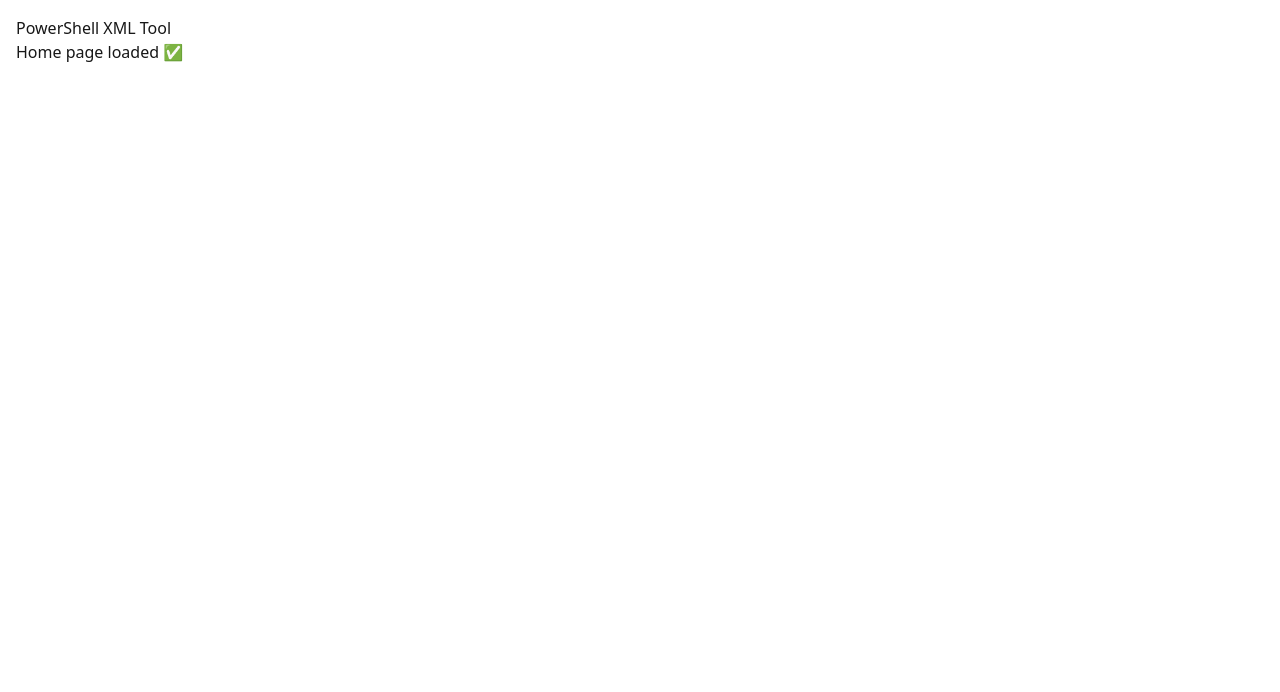
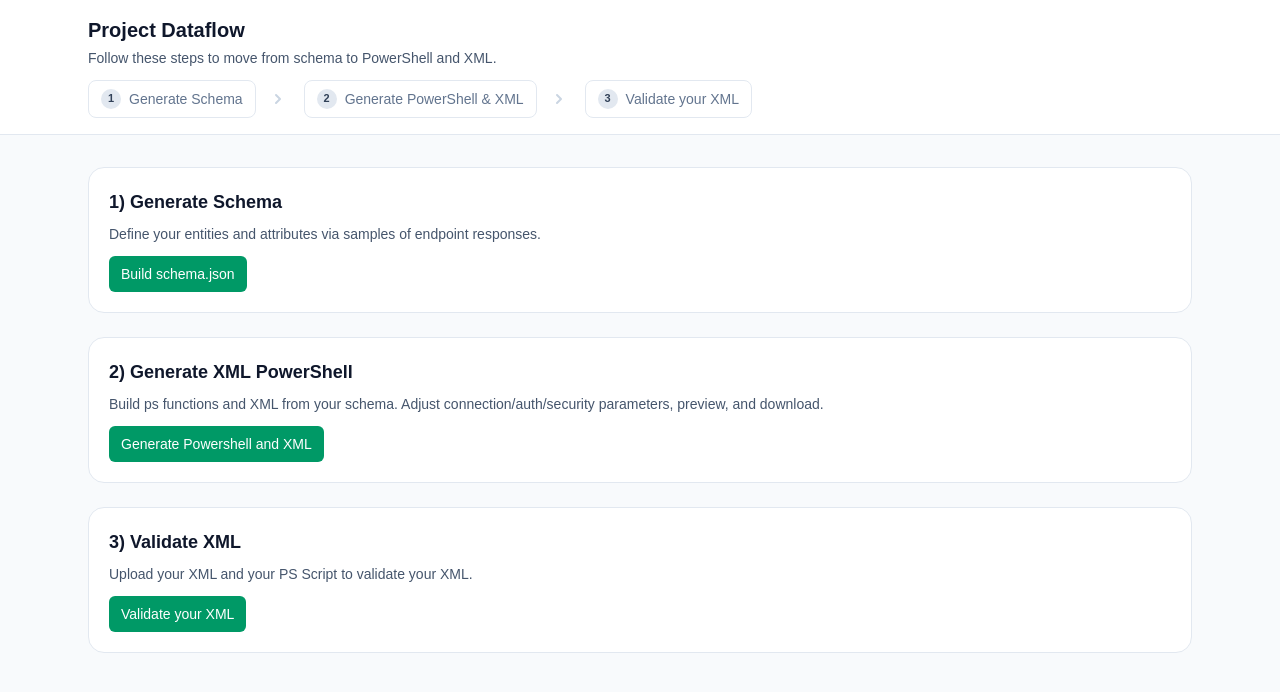
Before and after one commit to konstantinos-orfanoudis/powershell-xml, a Next.js app in the folder New_Design_PS/: page / in a window 1280 px wide. Shown: the top 692 px of the page. Built offline with nearby package versions, Linux system fonts and the light colour scheme.

Commit message:
remove nvmrc and = files

```diff
--- a/New_Design_PS/app/page.tsx
+++ b/New_Design_PS/app/page.tsx
@@ -1,8 +1,159 @@
-export default function Home() {
+/* app/dataflow/page.tsx */
+"use client";
+
+import React from "react";
+import { usePathname } from "next/navigation";
+
+type Step = {
+  key: string;
+  label: string;
+  href: string;
+  description: string;
+};
+//
+function DataflowSteps() {
+  const pathname = usePathname();
+
+  const steps: Step[] = [
+    {
+      key: "schema",
+      label: "Generate Schema",
+      href: "/UploadFilesForSchemaCreation",
+      description: "Define entities and attributes",
+    },
+    {
+      key: "ps",
+      label: "Generate PowerShell & XML",
+      href: "/powershell-XML",
+      description:
+        "Build connector functions and XML file from the schema; tweak params & connection/security.",
+    },
+    {
+      key: "XMLValidation",
+      label: "Validate your XML",
+      href: "/powershell-XML",
+      description:
+        "Upload your XML and your PS Script to validate your XML.",
+    },
+
+  ];
+
+  const activeIdx = Math.max(steps.findIndex((s) => pathname?.startsWith(s.href)), -1);
+
   return (
-    <main style={{ padding: 16, fontFamily: "system-ui" }}>
-      <h1>PowerShell XML Tool</h1>
-      <p>Home page loaded ✅</p>
+    <nav className="w-full">
+      <ol className="flex flex-wrap items-center gap-3 sm:gap-4">
+        {steps.map((s, i) => {
+          const isActive = i === activeIdx;
+          const isDone = i < activeIdx;
+
+          return (
+            <li key={s.key} className="flex items-center gap-3">
+              <a
+                href={s.href}
+                className={[
+                  "inline-flex items-center rounded-lg border px-3 py-2 text-sm transition",
+                  isActive
+                    ? "border-emerald-600 bg-emerald-50 text-emerald-800"
+                    : isDone
+                    ? "border-slate-300 bg-white text-slate-700 hover:bg-slate-50"
+                    : "border-slate-200 bg-white text-slate-500 hover:bg-slate-50",
+                ].join(" ")}
+                title={s.description}
+              >
+                <span
+                  className={[
+                    "mr-2 inline-flex h-5 w-5 items-center justify-center rounded-full text-[11px] font-semibold",
+                    isActive
+                      ? "bg-emerald-600 text-white"
+                      : isDone
+                      ? "bg-slate-800 text-white"
+                      : "bg-slate-200 text-slate-700",
+                  ].join(" ")}
+                >
+                  {i + 1}
+                </span>
+                {s.label}
+              </a>
+
+              {/* Arrow between steps */}
+              {i < steps.length - 1 && (
+                <svg
+                  className="h-5 w-5 text-slate-300"
+                  viewBox="0 0 20 20"
+                  fill="currentColor"
+                  aria-hidden="true"
+                >
+                  <path
+                    fillRule="evenodd"
+                    d="M7.293 14.707a1 1 0 010-1.414L10.586 10 7.293 6.707A1 1 0 018.707 5.293l4 4a1 1 0 010 1.414l-4 4a1 1 0 01-1.414 0z"
+                    clipRule="evenodd"
+                  />
+                </svg>
+              )}
+            </li>
+          );
+        })}
+      </ol>
+    </nav>
+  );
+}
+
+export default function DataflowPage() {
+  return (
+    <main className="min-h-screen bg-slate-50">
+      <header className="sticky top-0 z-30 border-b border-slate-200 bg-white/90 backdrop-blur">
+        <div className="mx-auto max-w-6xl px-4 sm:px-6 py-4">
+          <h1 className="text-xl font-semibold text-slate-900">Project Dataflow</h1>
+          <p className="mt-1 text-sm text-slate-600">
+            Follow these steps to move from schema to PowerShell and XML.
+          </p>
+
+          <div className="mt-3">
+            <DataflowSteps />
+          </div>
+        </div>
+      </header>
+
+      <section className="mx-auto max-w-6xl px-4 sm:px-6 py-8 grid gap-6">
+        <div className="rounded-2xl border border-slate-200 bg-white p-5">
+          <h2 className="text-lg font-semibold text-slate-900">1) Generate Schema</h2>
+          <p className="mt-2 text-sm text-slate-600">
+            Define your entities and attributes via samples of endpoint responses.
+          </p>
+          <a
+            href="/UploadFilesForSchemaCreation"
+            className="mt-3 inline-flex items-center rounded-md bg-emerald-600 px-3 py-2 text-sm font-medium text-white hover:bg-emerald-700"
+          >
+            Build schema.json
+          </a>
+        </div>
+
+        <div className="rounded-2xl border border-slate-200 bg-white p-5">
+          <h2 className="text-lg font-semibold text-slate-900">2) Generate XML PowerShell </h2>
+          <p className="mt-2 text-sm text-slate-600">
+            Build ps functions and XML from your schema. Adjust connection/auth/security parameters, preview, and download.
+          </p>
+          <a
+            href="/powershell-XML"
+            className="mt-3 inline-flex items-center rounded-md bg-emerald-600 px-3 py-2 text-sm font-medium text-white hover:bg-emerald-700"
+          >
+            Generate Powershell and XML
+          </a>
+        </div>
+        <div className="rounded-2xl border border-slate-200 bg-white p-5">
+          <h2 className="text-lg font-semibold text-slate-900">3) Validate XML</h2>
+          <p className="mt-2 text-sm text-slate-600">
+            Upload your XML and your PS Script to validate your XML.
+          </p>
+          <a
+            href="/XML-Validator"
+            className="mt-3 inline-flex items-center rounded-md bg-emerald-600 px-3 py-2 text-sm font-medium text-white hover:bg-emerald-700"
+          >
+            Validate your XML
+          </a>
+        </div>
+      </section>
     </main>
   );
 }
```
Also changed, not shown: 2 other files (tests, documents, lock files or other folders).
